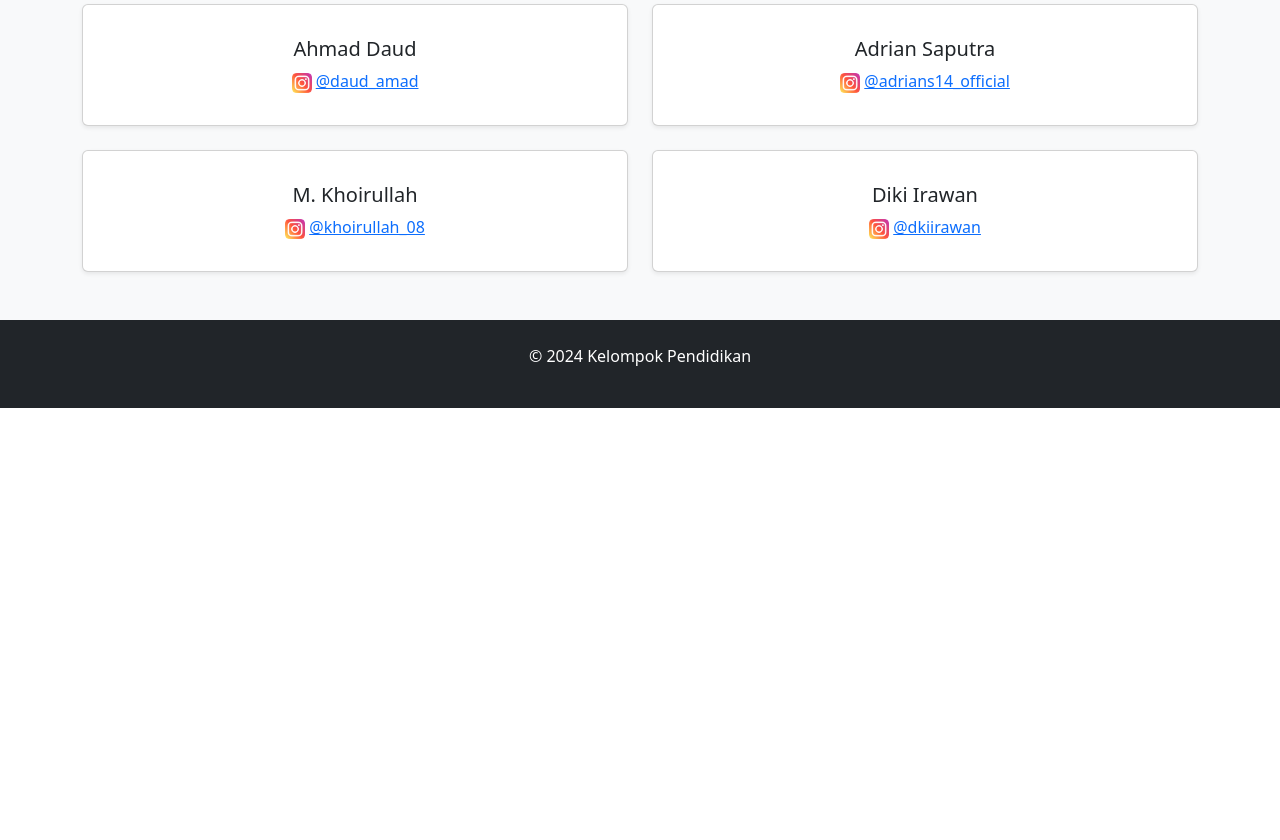
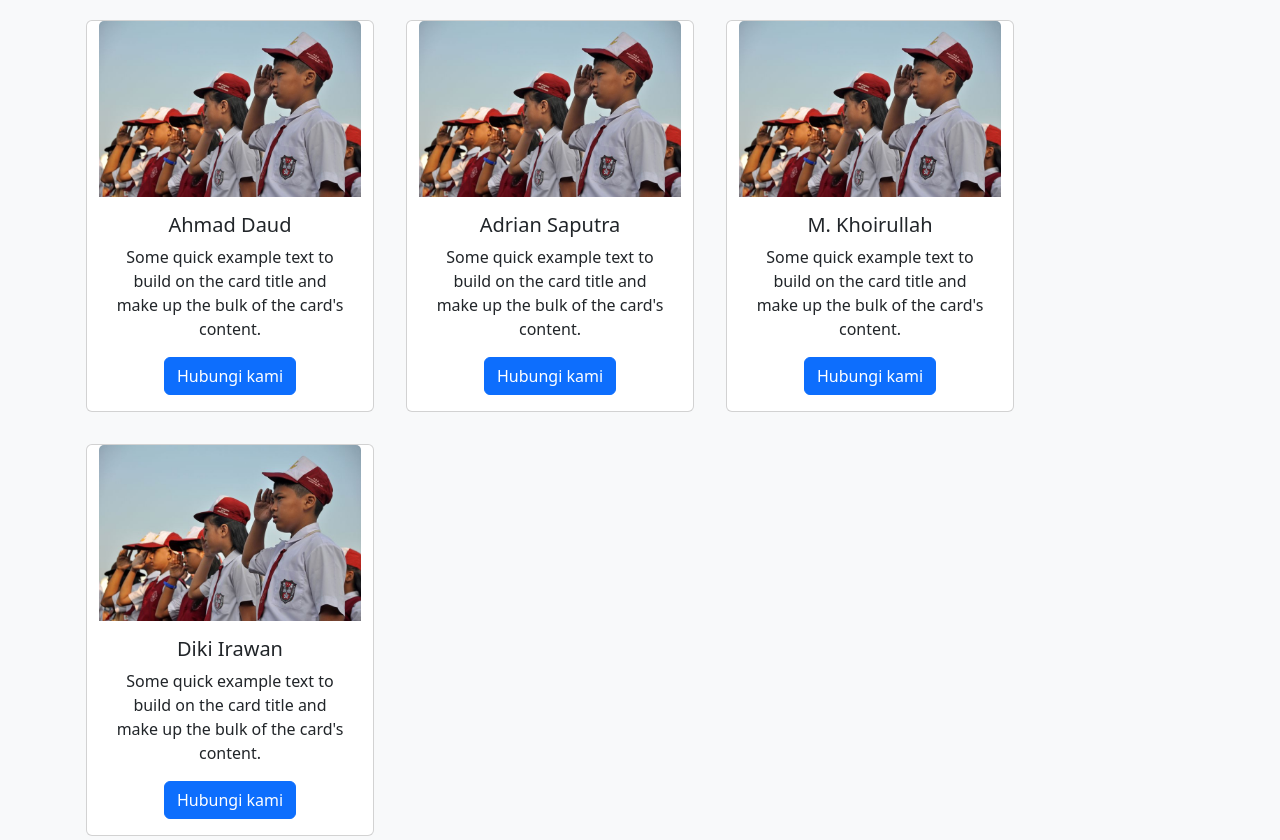
Before and after one commit to maddd666/BDCA, a plain HTML site: page index.html in a window 1280 px wide. Shown: the part 3138-3978 px from the top of the page. Before the commit the page ends 3546 px from the top, so only its background shows below. Drawn offline with nearby package versions, Linux system fonts and the light colour scheme.

Commit message:
menambahkan card

```diff
--- a/index.html
+++ b/index.html
@@ -123,107 +123,47 @@
 <!-- section selesai -->
 
     <!-- tentang kami -->
-    <!-- <section id="services" class="py-5 bg-light">
-        <div class="container text-center">
-            <h2>Tentang Kami</h2>
-            <div class="row">
-                <div class="col-md-4">
-                    <div class="card p-3 shadow-sm">
-                        <div class="card-body">
-                            <h5 class="card-title">Ahmad Daud</h5>
-                            <li class="card-text">
-                            </li>
-                        </div>
-                    </div>
-                </div>
-                <div class="col-md-4">
-                    <div class="card p-3 shadow-sm">
-                        <div class="card-body">
-                            <h5 class="card-title">Adrian Saputra</h5>
-                            <p class="card-text">Dapatkan sertifikat yang diakui dari kursus yang Anda ikuti.</p>
-                        </div>
-                    </div>
-                </div>
-                <div class="col-md-4">
-                    <div class="card p-3 shadow-sm">
-                        <div class="card-body">
-                            <h5 class="card-title">M.Khoirullah</h5>
-                            <p class="card-text">Dapatkan panduan langsung dari para ahli melalui sesi konsultasi.</p>
-                        </div>
-                    </div>
-                </div>
-                <div class="col-md-4">
-                    <div class="card p-3 shadow-sm">
-                        <div class="card-body">
-                            <h5 class="card-title">Diki Irawan</h5>
-                            <p class="card-text">Dapatkan panduan langsung dari para ahli melalui sesi konsultasi.</p>
-                        </div>
-                    </div>
-                </div>
-            </div>
-        </div>
-    </section> -->
-<!-- tentang kami selesai -->
-
-    <!-- tentang kami -->
 <section id="services" class="py-5 bg-light">
     <div class="container text-center">
         <h2>Tentang Kami</h2>
         <div class="row">
-            <!-- Profil pertama -->
-            <div class="col-md-6">
-                <div class="card p-3 shadow-sm">
+
+            <div class="card m-3" style="width: 18rem;">
+                <img src="sd.jpg" class="card-img-top" alt="...">
                 <div class="card-body">
                   <h5 class="card-title">Ahmad Daud</h5>
-                        <div class="social">
-                            <img src="instagram.png" alt="Instagram Icon" style="width: 20px;">
-                            <a href="https://www.instagram.com/daud_amad/profilecard/?igsh=MXRrZGg3dTdqMGdjNg==">@daud_amad</a>
-                        </div>
-                    </div>
+                  <p class="card-text">Some quick example text to build on the card title and make up the bulk of the card's content.</p>
+                  <a href="https://www.instagram.com/daud_amad/profilecard/?igsh=MXRrZGg3dTdqMGdjNg==" class="btn btn-primary">Hubungi kami</a>
                 </div>
               </div>
 
-            <!-- Profil kedua -->
-            <div class="col-md-6">
-                <div class="card p-3 shadow-sm">
+              <div class="card m-3" style="width: 18rem;">
+                <img src="sd.jpg" class="card-img-top" alt="...">
                 <div class="card-body">
                   <h5 class="card-title">Adrian Saputra</h5>
-                        <div class="social">
-                            <img src="instagram.png" alt="Instagram Icon" style="width: 20px;">
-                            <a href="https://www.instagram.com/adrians14_official?igsh=NWwzOHYzd3lvNm44">@adrians14_official</a>
-                        </div>
-                    </div>
+                  <p class="card-text">Some quick example text to build on the card title and make up the bulk of the card's content.</p>
+                  <a href="https://www.instagram.com/adrians14_official?igsh=NWwzOHYzd3lvNm44" class="btn btn-primary">Hubungi kami</a>
                 </div>
               </div>
 
-            <!-- Profil ketiga -->
-            <div class="col-md-6 mt-4">
-                <div class="card p-3 shadow-sm">
+              <div class="card m-3" style="width: 18rem;">
+                <img src="sd.jpg" class="card-img-top" alt="...">
                 <div class="card-body">
                   <h5 class="card-title">M. Khoirullah</h5>
-                        <div class="social">
-                            <img src="instagram.png" alt="Instagram Icon" style="width: 20px;">
-                            <a href="https://www.instagram.com/khoirullah_08/">@khoirullah_08</a>
-                        </div>
-                    </div>
+                  <p class="card-text">Some quick example text to build on the card title and make up the bulk of the card's content.</p>
+                  <a href="https://www.instagram.com/khoirullah_08/" class="btn btn-primary">Hubungi kami</a>
                 </div>
               </div>
 
-            <!-- Profil keempat -->
-            <div class="col-md-6 mt-4">
-                <div class="card p-3 shadow-sm">
+              <div class="card m-3" style="width: 18rem;">
+                <img src="sd.jpg" class="card-img-top" alt="...">
                 <div class="card-body">
                   <h5 class="card-title">Diki Irawan</h5>
-                        <div class="social">
-                            <img src="instagram.png" alt="Instagram Icon" style="width: 20px;">
-                            <a href="https://www.instagram.com/dkiirawan/profilecard/?igsh=Zmcyb3dhN2hwdDFn">@dkiirawan</a>
+                  <p class="card-text">Some quick example text to build on the card title and make up the bulk of the card's content.</p>
+                  <a href="https://www.instagram.com/dkiirawan/profilecard/?igsh=Zmcyb3dhN2hwdDFn" class="btn btn-primary">Hubungi kami</a>
                 </div>
               </div>
-                </div>
-            </div>
-        </div>
-    </div>
-</section>
+
 
     <!-- Footer -->
     <footer class="bg-dark text-white text-center py-4">
```
Lines whose indentation alone changed are shown as unchanged.
